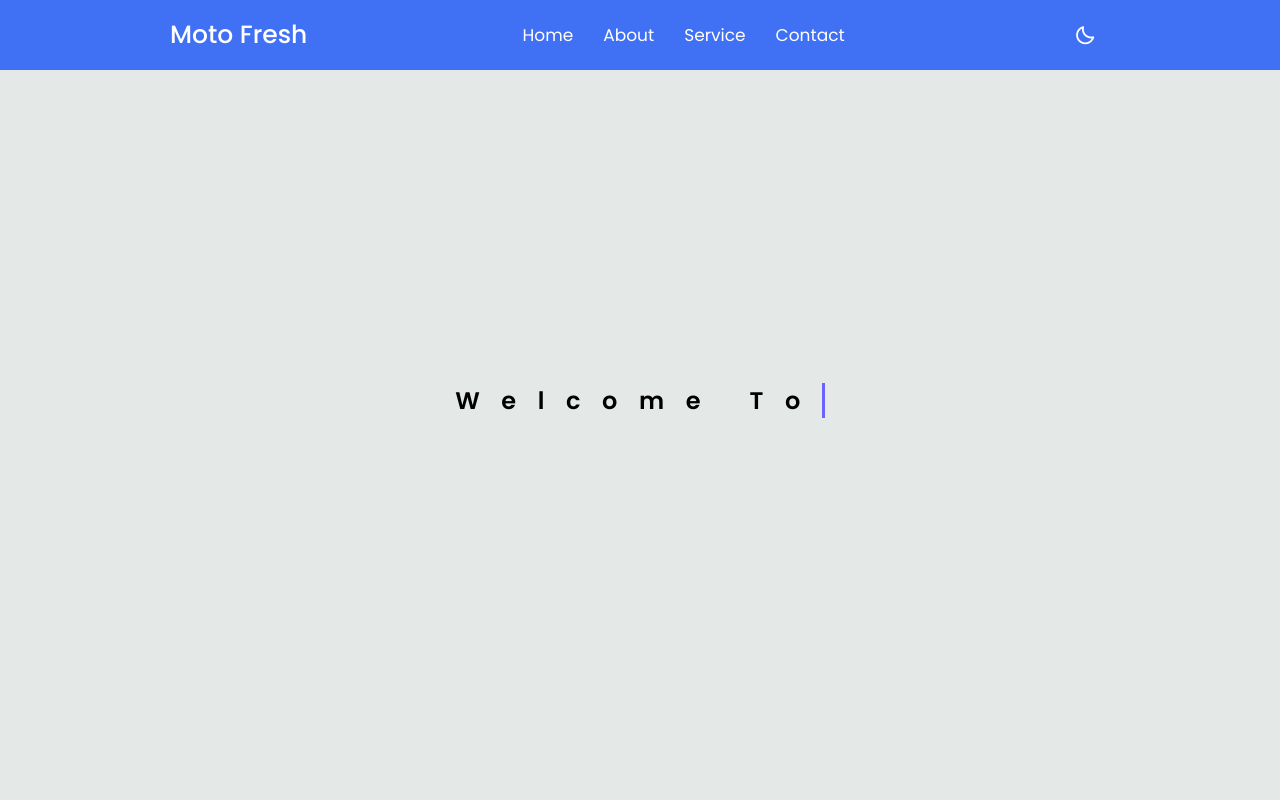
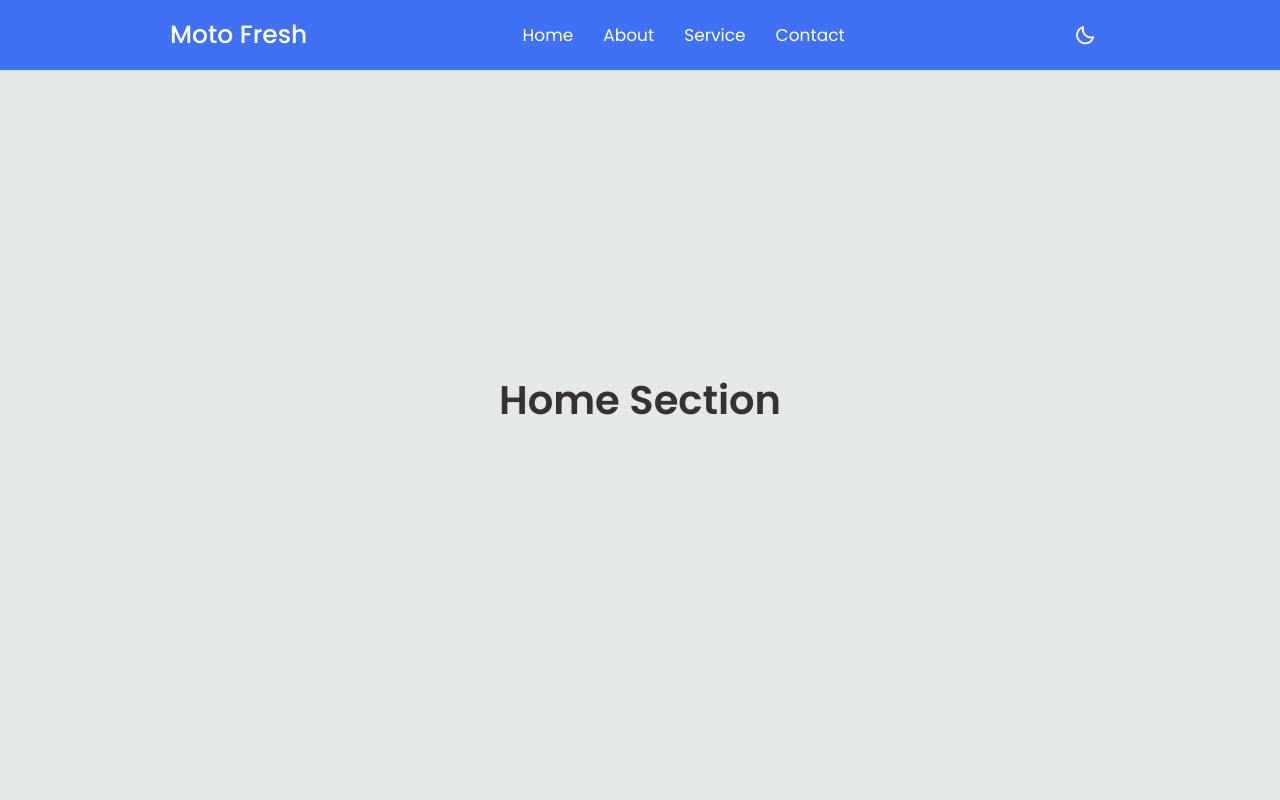
Before and after one commit to Yotch236/Moto-Fresh, a plain HTML site: page index.html in a window 1280 px wide. Shown: the top 800 px of the page. Drawn offline with nearby package versions, Linux system fonts and the light colour scheme.

Commit message:
Did'nt work

```diff
--- a/index.html
+++ b/index.html
@@ -50,7 +50,7 @@
 	<!--Home Section-->
 	<section id="home">
 		<div class="content">
-			<h1>Welcome To  </h1>
+			<h1>Home Section </h1>
 		</div>
 	</section>
 
--- a/style.css
+++ b/style.css
@@ -184,18 +184,8 @@ nav .nav-bar .logo a {
 }
 
 .content h1 {
-   overflow: hidden;
-   border-right: .15em solid #6C63FF;
-   white-space: nowrap;
-   margin: 0 auto;
-   letter-spacing: .90em;
-   animation: typing 3.5s steps(40,end),
-   blink-caret .75s step-end infinite;
-}
-
-@keyframes typing{
-    from { width: 0}
-    to {width: 100%}
+    font-size: 40px;
+    color: #333;
 }
 
 body.dark .content h1 {
```
